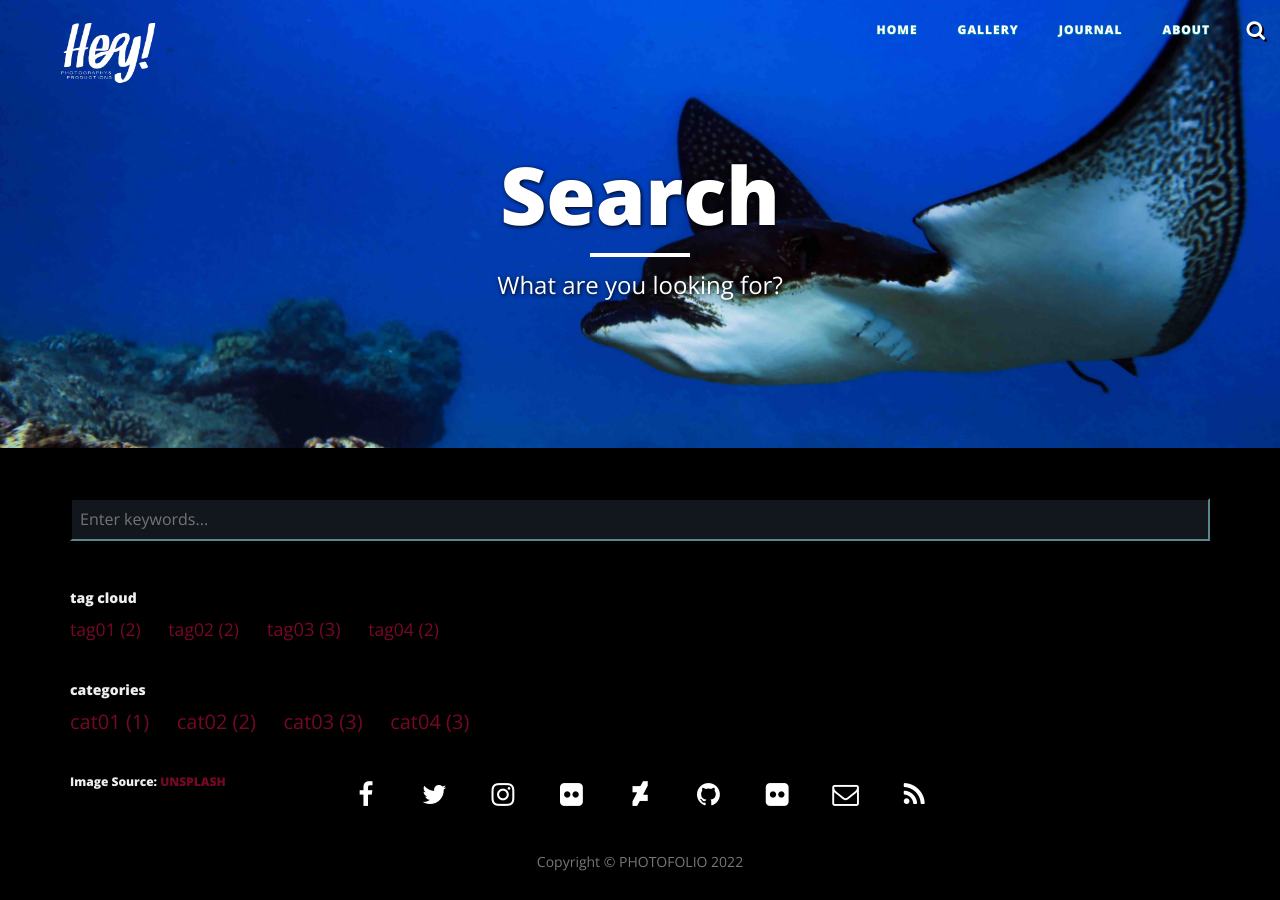
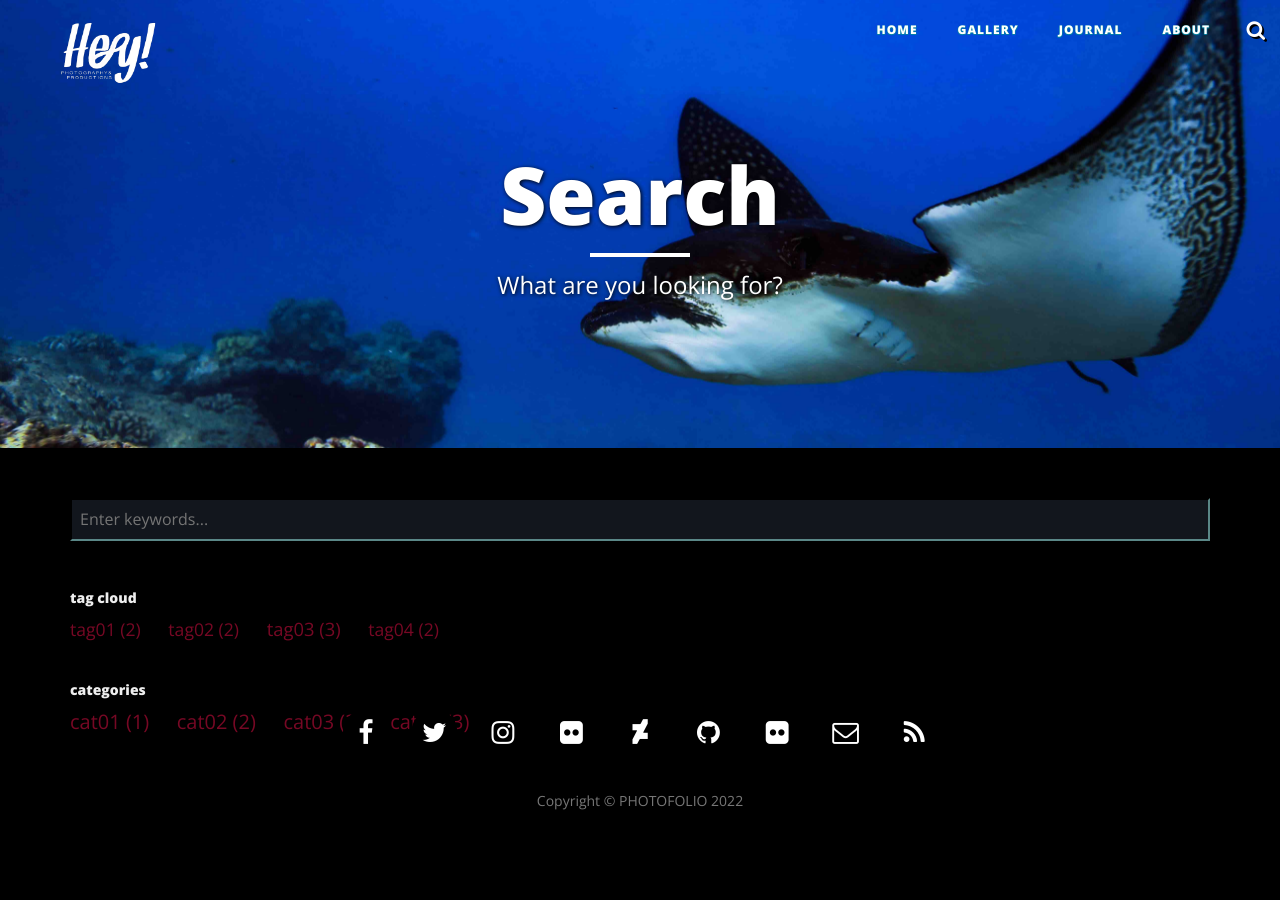
Before and after one commit to cmutnik/photofolio, a Jekyll site: the page built from search.html, in a window 1280 px wide. Built offline with Jekyll 4.4.1, drawn with Linux system fonts in a browser that asks for light colours; nearby versions of some CDN libraries; comment, search, counter and statistics services are not loaded.

Commit message:
rm unneeded image source credits

```diff
--- a/_includes/newsletter.html
+++ b/_includes/newsletter.html
@@ -1,5 +1,5 @@
 
-        <div class="row"  style="background-color: #530720e9; padding-bottom: 20px; margin-top: 25px; margin-bottom: 40px;">
+        <div class="row"  style="background-color: #530720; padding-bottom: 40px; margin-top: 50px; margin-bottom: 80px;">
             <div class="col-lg-8 col-lg-offset-2 col-md-10 col-md-offset-1">
 
       <center><h4><p>SUBSCRIBE TO RECEIVE POSTS DIRECTLY TO YOUR INBOX</h4></center>
--- a/gallery/index.html
+++ b/gallery/index.html
@@ -86,9 +86,9 @@ images:
 		</div><!-- END .wrapper -->
 	</section>
 
-
+<!--
 <br>
-<h6><p>Image Source: <a href="https://unsplash.com/photos/YOT6kS8YtEA/">Unsplash</a></p></h6>
+<h6><p>Image Source: <a href="https://unsplash.com/photos/YOT6kS8YtEA/">Unsplash</a></p></h6> -->
 
 <!-- jQuery -->
 
--- a/journal/index.html
+++ b/journal/index.html
@@ -80,7 +80,7 @@ header-img: "img/writing-bg.jpg"
 </ul>
 {% endif %}
 
-<br>
-<h6>Image Source: <a href="https://unsplash.com/photos/8muUTAmcWU4">UNSPLASH</a>
+<!-- <br>
+<h6>Image Source: <a href="https://unsplash.com/photos/8muUTAmcWU4">UNSPLASH</a> -->
 
 </body>
--- a/search.html
+++ b/search.html
@@ -91,8 +91,8 @@ permalink: /search/
 </div>
 
 
-<br>
-<h6>Image Source: <a href="https://unsplash.com/photos/I_LgQ8JZFGE">UNSPLASH</a>
+<!-- <br>
+<h6>Image Source: <a href="https://unsplash.com/photos/I_LgQ8JZFGE">UNSPLASH</a> -->
 
 
 <style>
```
